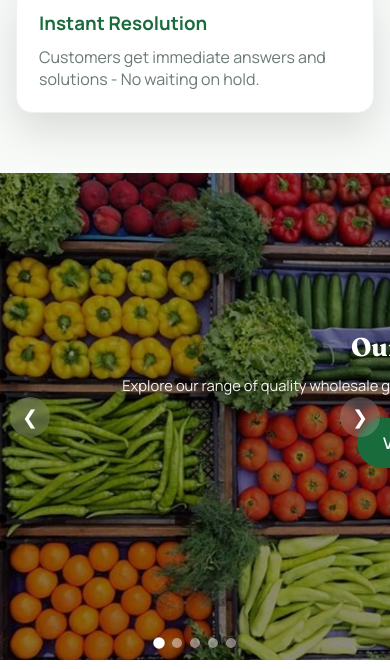
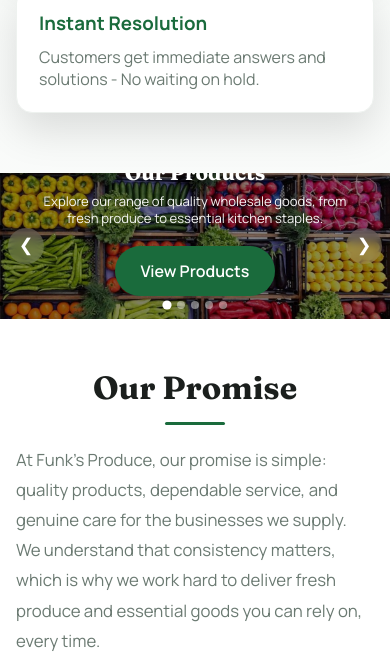
Before and after one commit to theoahhing/Funk-Website, a website: page index.html in a window 390 px wide. Shown: the part 1018-1687 px from the top of the page. Drawn offline with Linux system fonts and the light colour scheme.

Commit message:
Updated CSS file.
Adjusted aspect-ratio for slider to 4 / 1.5 - Need to check else ratio to change to 4 / 1.

```diff
--- a/style.css
+++ b/style.css
@@ -1065,49 +1065,61 @@ footer {
   }
 
   .product-slider {
-    aspect-ratio: 4 / 5;
+    aspect-ratio: 4 / 1.5;
     height: auto;
   }
 
-  .product-slide-overlay {
-    padding: 24px 16px 56px;
+  .product-slide {
+    min-width: 100%;
+    min-height: 100%;
   }
 
-  .product-slide-overlay h2 {
-    margin-bottom: 12px;
-    font-size: 1.6rem;
-    line-height: 1.15;
+  .product-slide img {
+    width: 100%;
+    height: 100%;
+    object-fit: cover;
+    object-position: center;
   }
 
-  .product-slide-overlay p {
-    max-width: 100%;
-    margin-bottom: 14px;
-    font-size: 0.92rem;
-    line-height: 1.45;
-  }
+  .product-slide-overlay {
+  padding: 16px 12px 50px;
+}
+
+.product-slide-overlay h2 {
+  font-size: 1.3rem;
+  line-height: 1.1;
+  margin-bottom: 8px;
+}
+
+.product-slide-overlay p {
+  font-size: 0.82rem;
+  line-height: 1.35;
+  margin-bottom: 10px;
+  max-width: 90%;
+}
 
   .slider-arrow {
-    width: 40px;
-    height: 40px;
-    font-size: 1.2rem;
+    width: 36px;
+    height: 36px;
+    font-size: 1.1rem;
   }
 
   .slider-arrow-left {
-    left: 10px;
+    left: 8px;
   }
 
   .slider-arrow-right {
-    right: 10px;
+    right: 8px;
   }
 
   .slider-dots {
-    bottom: 12px;
-    gap: 8px;
+    bottom: 10px;
+    gap: 6px;
   }
 
   .slider-dot {
-    width: 10px;
-    height: 10px;
+    width: 8px;
+    height: 8px;
   }
 
   .promise-section {
```
